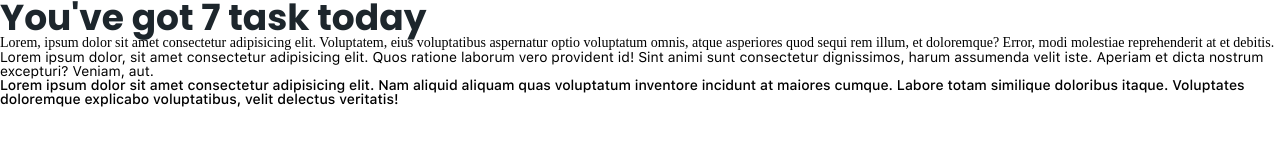
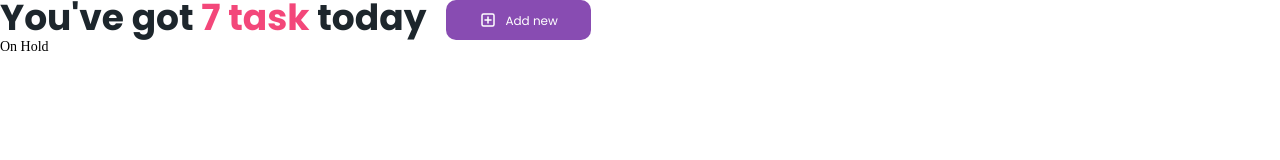
Before and after one commit to OverInk/Tasks, a plain HTML site: page index.html in a window 1280 px wide. Drawn offline with Linux system fonts and the light colour scheme.

Commit message:
Newpravka

```diff
--- a/index.html
+++ b/index.html
@@ -12,17 +12,21 @@
 <body>
 	<div class="wrapper">
 		<div class="search"></div>
-		<h1>You've got <span class="crimson">7 task</span> today</h1>
+		<div class="all__tasks">
+			<h1>You've got <span class="crimson">7 task</span> today</h1>
+			<button class="button__new-task">
+				<img src="./img/Plus.svg" alt="Плюсик, для добавления формы">
+				<div class="new__task">Add new</div>
+			</button>
+		</div>
 		<div class="hold">
-			<p>Lorem, ipsum dolor sit amet consectetur adipisicing elit. Voluptatem, eius voluptatibus aspernatur optio
-				voluptatum omnis, atque asperiores quod sequi rem illum, et doloremque? Error, modi molestiae reprehenderit
-				at et debitis.</p>
-			<p class="test-font">Lorem ipsum dolor, sit amet consectetur adipisicing elit. Quos ratione laborum vero
-				provident id! Sint animi sunt consectetur dignissimos, harum assumenda velit iste. Aperiam et dicta nostrum
-				excepturi? Veniam, aut.</p>
-			<p class="test2">Lorem ipsum dolor sit amet consectetur adipisicing elit. Nam aliquid aliquam quas voluptatum
-				inventore incidunt at maiores cumque. Labore totam similique doloribus itaque. Voluptates doloremque
-				explicabo voluptatibus, velit delectus veritatis!</p>
+			<label for=""> On Hold</label>
+			<div class="task__line">
+				<div class="task__name"></div>
+				<div class="task__process"></div>
+				<div class="task__statys"></div>
+				<div class="task__edit"></div>
+			</div>
 		</div>
 		<div class="completed"></div>
 	</div>
--- a/scss/style.scss
+++ b/scss/style.scss
@@ -18,22 +18,47 @@
 	font-style: normal;
 	font-display: swap;
 }
+$poppins: "Poppins", sans-serif;
+$montserrat: "Montserrat", sans-serif;
 
-// body{
-// 	font-family: "Poppins", sans-serif;
-// 	font-weight: 700px;
-// 	color: #1d262c;
-// 	font-size: 36px;
-// }
-h1{
-	font-size: 36px;
-   font-family: "Poppins", sans-serif;
-	color: #1d262c;
-}
 .test-font {
-	font-family: 'SF-UI-Text-Normal', 'Arial';
+	font-family: 'SF-UI-Text-Normal';
 }
 
 .test2{
 	font-family: 'SF-UI-Text-Medium','Arial';
 }
+
+.all__tasks {
+	display: flex;
+	flex-direction: row;
+}
+
+h1{
+	font-size: 36px;
+   font-family: $poppins;
+	color: #1d262c;
+	font-weight: 700;
+}
+.crimson {
+	color: #F3477A;
+}
+.button__new-task{
+	background-color: #884CB2;
+	display: flex;
+	flex-direction: row;
+	align-items: center;
+	justify-content: center;
+	padding: 11px 33px;
+	border-radius: 10px;
+	margin-left: 20px;
+}
+.new__task{
+	font-family: $poppins;
+	font-style: normal;
+	font-weight: 400;
+	font-size: 12px;
+	line-height: 9px;
+	color: #FFFFFF;
+	padding-left: 8px;
+}
```
Also changed, not shown: css/style.css, img/Plus.svg (added), img/Poisk.svg (added), img/main_bg.svg (added).
